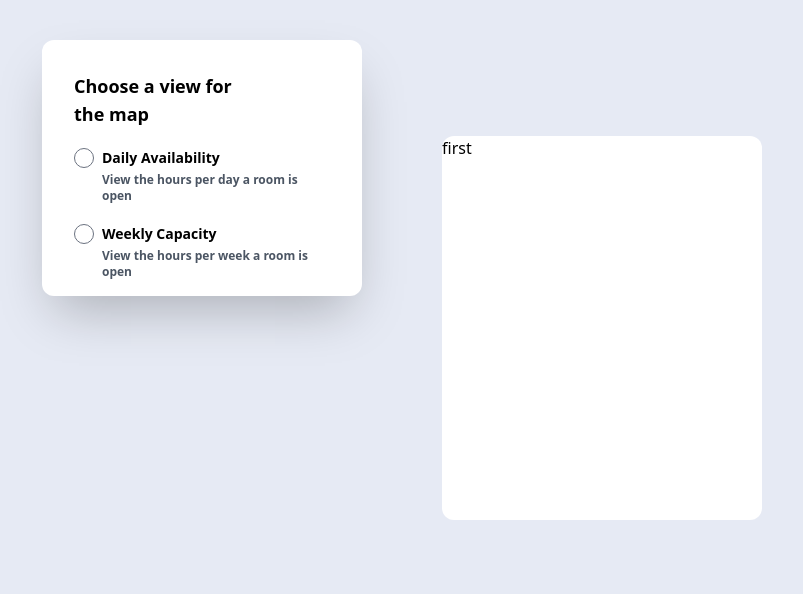
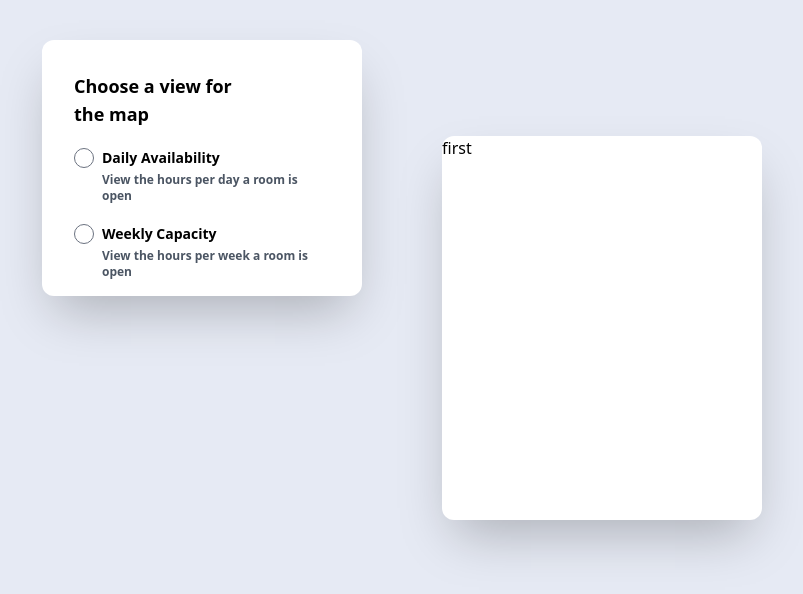
Before and after one commit to nasir-001/100-components, a Vue app: page /layout25 in a window 1280 px wide. Shown: the top 594 px of the page, without its empty margins (238-1041 px from the left). Built offline with nearby package versions, Linux system fonts and the light colour scheme; the HTML template or start-up script is replaced by a standard one.

Commit message:
add shadow to the second card

```diff
--- a/src/views/Layout25.vue
+++ b/src/views/Layout25.vue
@@ -28,7 +28,7 @@
           </div>
         </div>
       </div>
-      <div class="bg-white w-80 h-96 mt-24 mx-10 rounded-xl">
+      <div class="bg-white w-80 h-96 mt-24 mx-10 rounded-xl shadow-2xl">
         first
       </div>
     </div>
```
